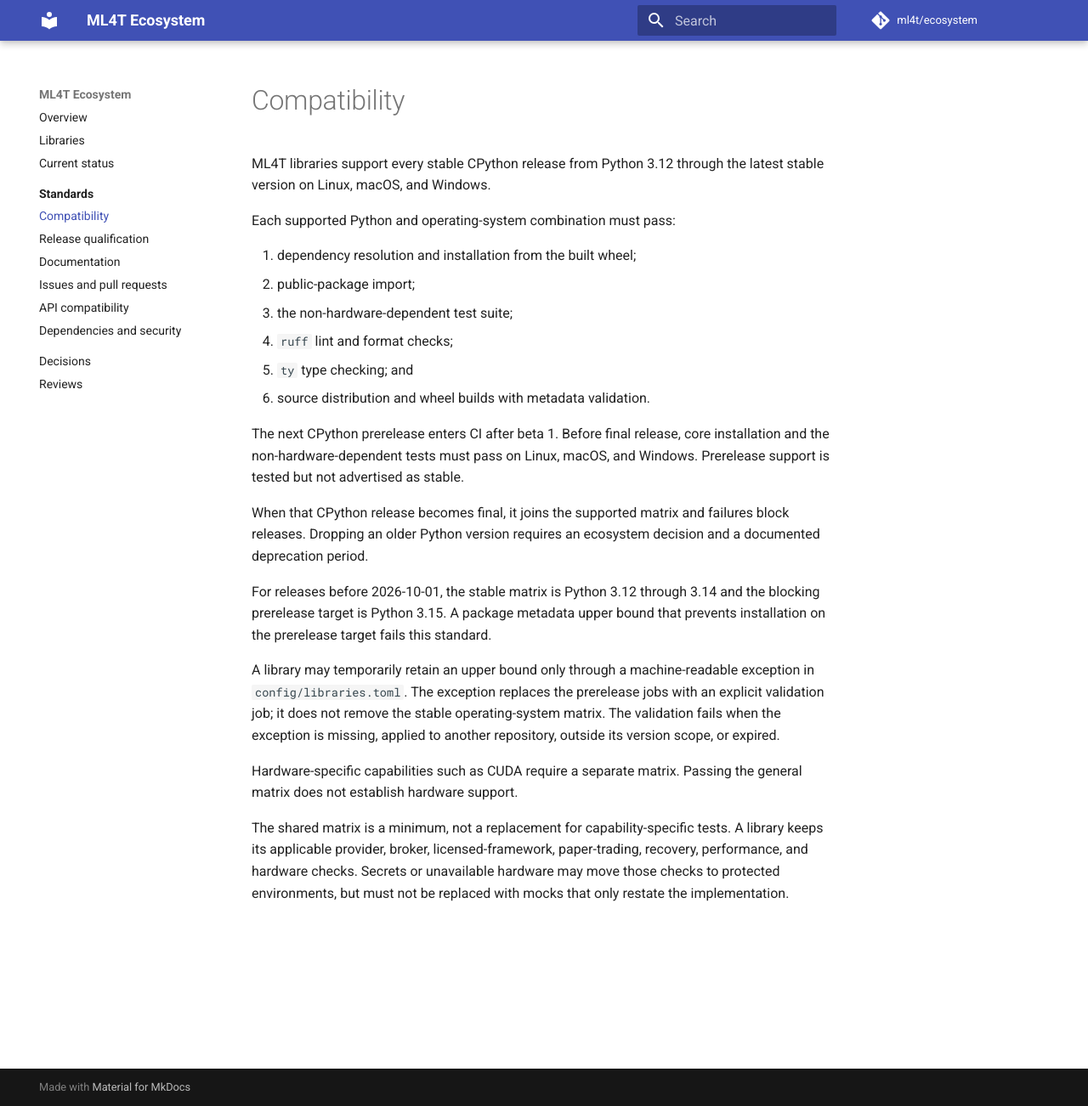
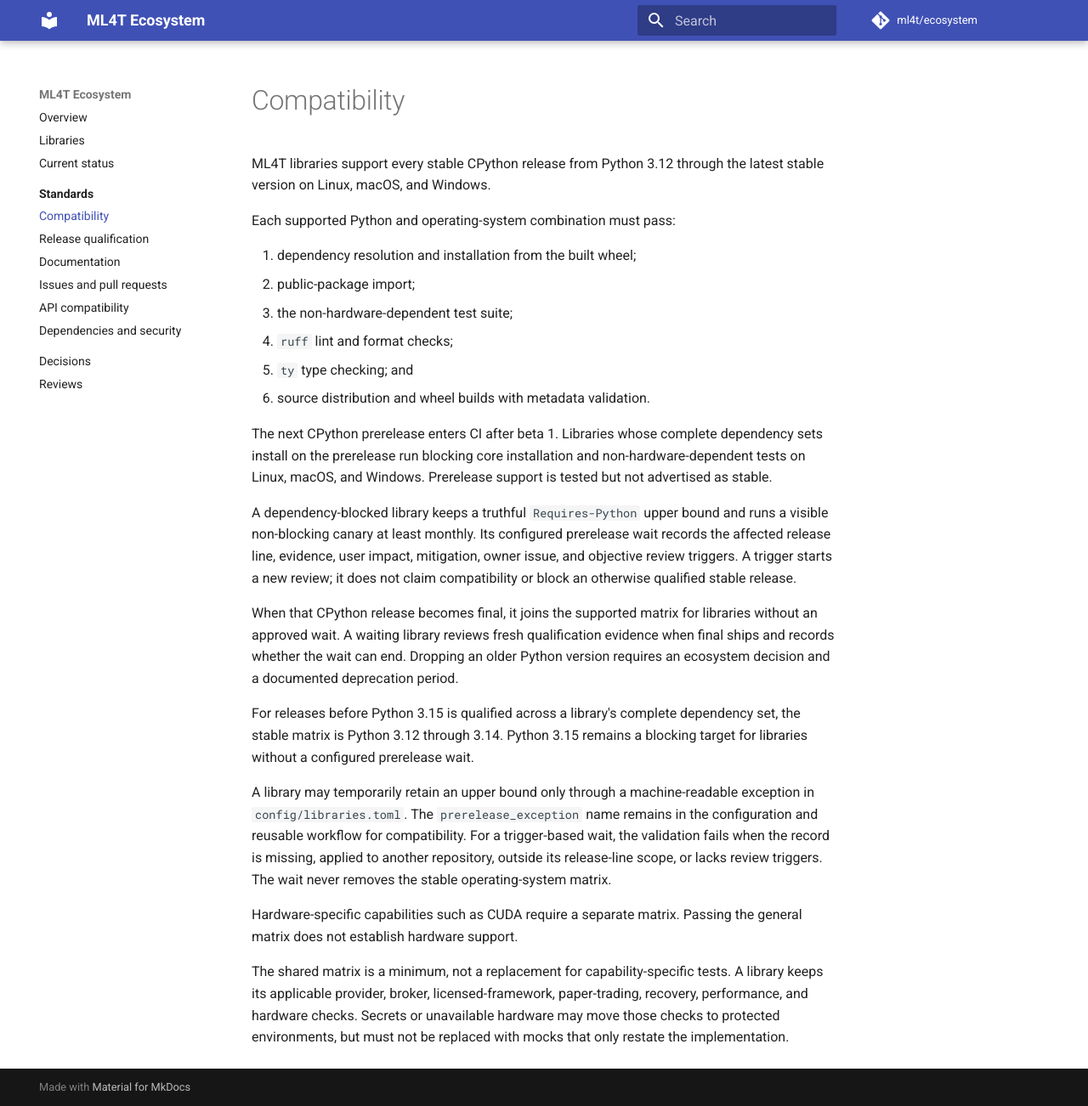
Before and after one commit to ml4t/ecosystem, an MkDocs documentation site: the page built from docs/standards/compatibility.md, in a window 1280 px wide and 1302 px high. Shown: the whole window at 85% size. Built offline with MkDocs 1.6.1 and Material for MkDocs 9.7.7, drawn with Linux system fonts in a browser that asks for light colours; comment, search, counter and statistics services are not loaded.

Commit message:
Adopt trigger-based Python 3.15 prerelease waits
Closes #29.

```diff
--- a/docs/standards/compatibility.md
+++ b/docs/standards/compatibility.md
@@ -12,21 +12,29 @@ Each supported Python and operating-system combination must pass:
 5. `ty` type checking; and
 6. source distribution and wheel builds with metadata validation.
 
-The next CPython prerelease enters CI after beta 1. Before final release, core installation and the
-non-hardware-dependent tests must pass on Linux, macOS, and Windows. Prerelease support is tested but
-not advertised as stable.
+The next CPython prerelease enters CI after beta 1. Libraries whose complete dependency sets install
+on the prerelease run blocking core installation and non-hardware-dependent tests on Linux, macOS,
+and Windows. Prerelease support is tested but not advertised as stable.
 
-When that CPython release becomes final, it joins the supported matrix and failures block releases.
-Dropping an older Python version requires an ecosystem decision and a documented deprecation period.
+A dependency-blocked library keeps a truthful `Requires-Python` upper bound and runs a visible
+non-blocking canary at least monthly. Its configured prerelease wait records the affected release
+line, evidence, user impact, mitigation, owner issue, and objective review triggers. A trigger starts
+a new review; it does not claim compatibility or block an otherwise qualified stable release.
 
-For releases before 2026-10-01, the stable matrix is Python 3.12 through 3.14 and the blocking
-prerelease target is Python 3.15. A package metadata upper bound that prevents installation on the
-prerelease target fails this standard.
+When that CPython release becomes final, it joins the supported matrix for libraries without an
+approved wait. A waiting library reviews fresh qualification evidence when final ships and records
+whether the wait can end. Dropping an older Python version requires an ecosystem decision and a
+documented deprecation period.
+
+For releases before Python 3.15 is qualified across a library's complete dependency set, the stable
+matrix is Python 3.12 through 3.14. Python 3.15 remains a blocking target for libraries without a
+configured prerelease wait.
 
 A library may temporarily retain an upper bound only through a machine-readable exception in
-`config/libraries.toml`. The exception replaces the prerelease jobs with an explicit validation job;
-it does not remove the stable operating-system matrix. The validation fails when the exception is
-missing, applied to another repository, outside its version scope, or expired.
+`config/libraries.toml`. The `prerelease_exception` name remains in the configuration and reusable
+workflow for compatibility. For a trigger-based wait, the validation fails when the record is
+missing, applied to another repository, outside its release-line scope, or lacks review triggers.
+The wait never removes the stable operating-system matrix.
 
 Hardware-specific capabilities such as CUDA require a separate matrix. Passing the general matrix
 does not establish hardware support.
```
Also changed, not shown: AGENTS.md (+7 -4 lines), README.md (+3 -1 lines), decisions/0010-current-python-315-dependency-exceptions.md (+1 -1 lines), decisions/0012-include-data-vcs-development-versions.md (+1 -1 lines), decisions/0013-python-315-waiting-policy.md (added, +53 -0 lines), docs/standards/index.md (+3 -2 lines), docs/standards/release-qualification.md (+5 -4 lines), 9 other files.
